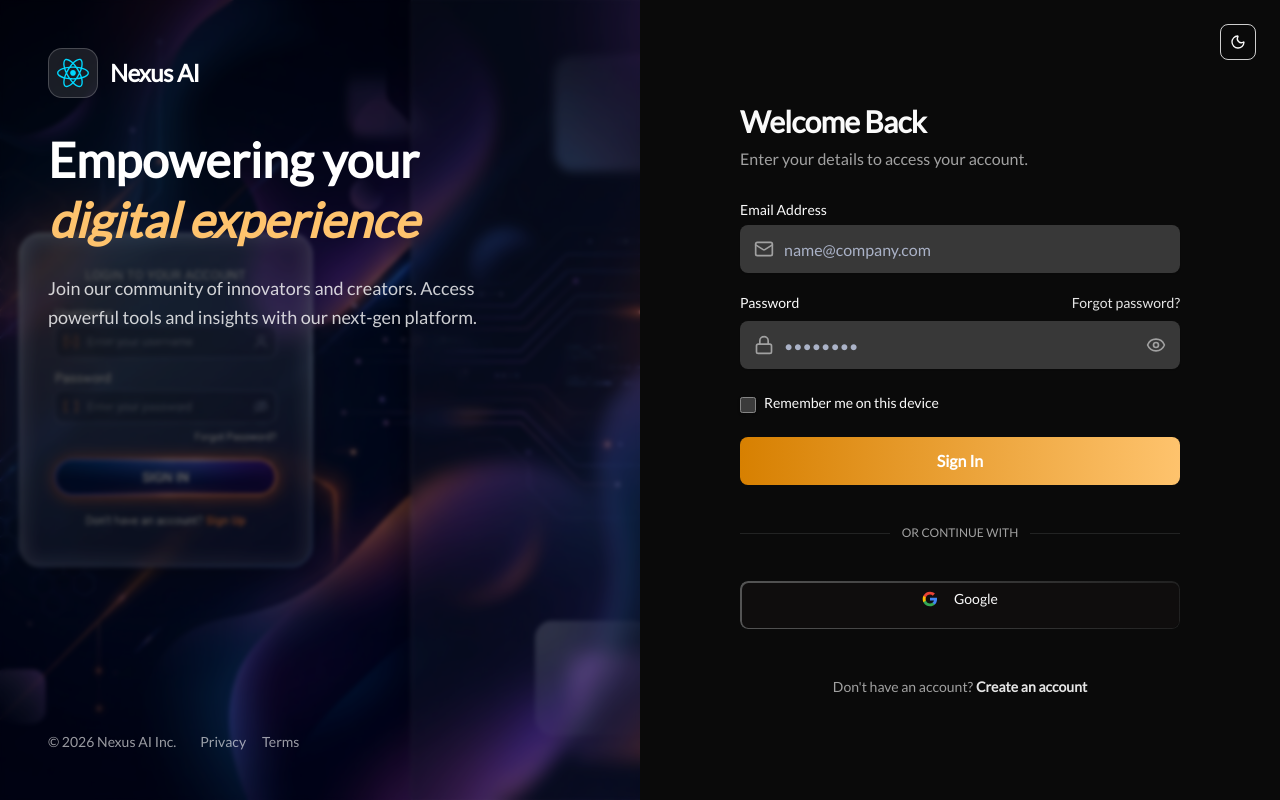
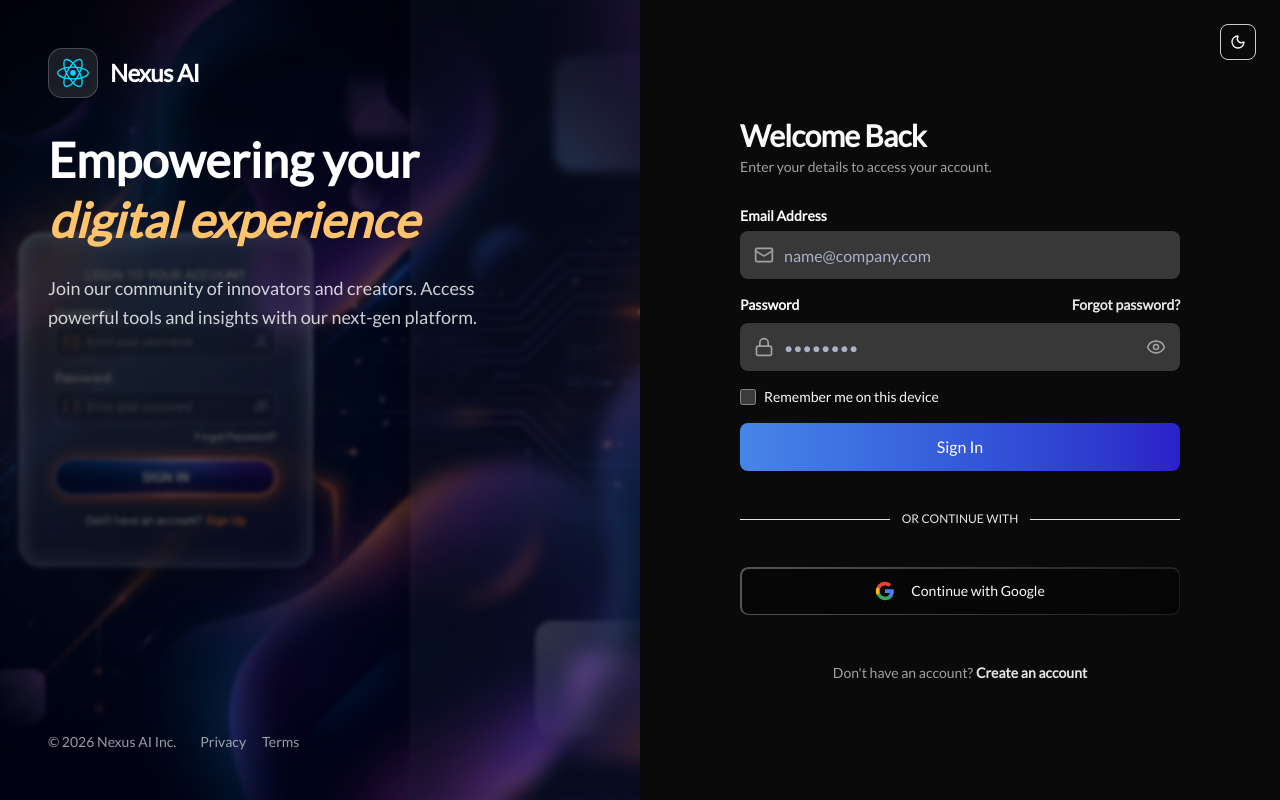
Before and after one commit to Huzaifa-Solutions/React-Boilerplate, a React (Vite) app: page /auth/login in a window 1280 px wide. Built offline with nearby package versions, Linux system fonts and the light colour scheme.

Commit message:
feat: Add initial authentication pages for login, forgot password, and OTP verification, along with global styling.

```diff
--- a/src/Pages/Auth/ForgotPassword.jsx
+++ b/src/Pages/Auth/ForgotPassword.jsx
@@ -45,7 +45,7 @@ const ForgotPassword = () => {
         </p>
       </div>
 
-      <form onSubmit={handleSubmit(onSubmit)} className="space-y-6 pt-4">
+      <form onSubmit={handleSubmit(onSubmit)} className="space-y-6">
         <div className="space-y-2">
           <Label htmlFor="email" className="font-semibold text-foreground/80">
             Email Address
@@ -75,7 +75,7 @@ const ForgotPassword = () => {
 
         <Button
           type="submit"
-          className="w-full h-12 text-base font-semibold primary-gradient hover:opacity-95 shadow-md transition-all active:scale-[0.98]"
+          className="w-full h-12 text-base font-semibold hover:opacity-95 shadow-md active:scale-[0.98] transition-colors duration-300"
           disabled={isLoading}
         >
           {isLoading ? (
--- a/src/Pages/Auth/Login.jsx
+++ b/src/Pages/Auth/Login.jsx
@@ -28,16 +28,18 @@ const Login = () => {
 
   return (
     <div className="space-y-8">
-      <div className="text-center lg:text-left space-y-2">
+      <div className="text-center lg:text-left space-y-1">
         <h2 className="text-3xl font-bold tracking-tight">Welcome Back</h2>
-        <p className="text-muted-foreground">
+        <p className="text-muted-foreground text-sm">
           Enter your details to access your account.
         </p>
       </div>
 
-      <form onSubmit={handleSubmit(onSubmit)} className="space-y-5">
+      <form onSubmit={handleSubmit(onSubmit)} className="space-y-4">
         <div className="space-y-2">
-          <Label htmlFor="email">Email Address</Label>
+          <Label className="font-semibold" htmlFor="email">
+            Email Address
+          </Label>
           <div className="relative">
             <Mail className="absolute left-3.5 top-1/2 -translate-y-1/2 w-5 h-5 text-muted-foreground" />
             <Input
@@ -63,10 +65,12 @@ const Login = () => {
 
         <div className="space-y-2">
           <div className="flex items-center justify-between">
-            <Label htmlFor="password">Password</Label>
+            <Label className="font-semibold" htmlFor="password">
+              Password
+            </Label>
             <Link
               to="/auth/forgot-password"
-              className="text-sm font-medium text-primary hover:text-primary/80 transition-colors"
+              className="text-sm font-semibold text-primary hover:text-primary/80 transition-colors center-underline"
             >
               Forgot password?
             </Link>
@@ -105,11 +109,11 @@ const Login = () => {
           )}
         </div>
 
-        <div className="flex items-center space-x-2 py-1">
+        <div className="flex items-center space-x-2">
           <input
             id="remember"
             type="checkbox"
-            className="mt-1 w-4 h-4 rounded-sm border border-primary shadow transition-colors focus-visible:outline-none focus-visible:ring-1 focus-visible:ring-ring disabled:cursor-not-allowed disabled:opacity-50 data-[state=checked]:bg-primary data-[state=checked]:text-primary-foreground"
+            className="w-4 h-4 rounded-sm border border-primary shadow transition-colors focus-visible:outline-none focus-visible:ring-1 focus-visible:ring-ring disabled:cursor-not-allowed disabled:opacity-50 data-[state=checked]:bg-primary data-[state=checked]:text-primary-foreground accent-[#4885e8]"
             {...register("remember")}
           />
           <Label
@@ -122,7 +126,7 @@ const Login = () => {
 
         <Button
           type="submit"
-          className="w-full h-12 text-base font-semibold primary-gradient hover:opacity-90 transition-opacity"
+          className="w-full h-12 text-base font-medium hover:opacity-90 transition-colors duration-300"
           disabled={isLoading}
         >
           {isLoading ? (
@@ -138,23 +142,23 @@ const Login = () => {
 
       <div className="relative py-2">
         <div className="absolute inset-0 flex items-center">
-          <span className="w-full border-t border-border" />
+          <span className="w-full border-t border-primary" />
         </div>
         <div className="relative flex justify-center text-xs uppercase">
-          <span className="bg-background px-3 text-muted-foreground font-medium">
+          <span className="bg-background px-3 text-primary font-medium">
             Or continue with
           </span>
         </div>
       </div>
 
-      <div className="grid grid-cols-1 gap-4">
-        <div className="new-gradient-border h-12">
+      <div className="grid grid-cols-1 gap-1">
+        <div className="new-gradient-border">
           <Button
             variant="ghost"
-            className="w-full h-[11.2] rounded-xl hover:bg-white/5 font-medium transition-all"
+            className="w-full h-12 rounded-xl hover:shadow-lg hover:bg-white bg-accent dark:bg-dark dark:hover:bg-white/5 font-medium transition-colors duration-300"
             type="button"
           >
-            <svg className="mr-2 h-5 w-5" viewBox="0 0 24 24">
+            <svg className="mr-2 size-5" viewBox="0 0 24 24">
               <path
                 d="M22.56 12.25c0-.78-.07-1.53-.2-2.25H12v4.26h5.92c-.26 1.37-1.04 2.53-2.21 3.31v2.77h3.57c2.08-1.92 3.28-4.74 3.28-8.09z"
                 fill="#4285F4"
@@ -172,7 +176,7 @@ const Login = () => {
                 fill="#EA4335"
               />
             </svg>
-            Google
+            Continue with Google
           </Button>
         </div>
       </div>
--- a/src/Pages/Auth/VerifyOTP.jsx
+++ b/src/Pages/Auth/VerifyOTP.jsx
@@ -65,7 +65,7 @@ const VerifyOTP = () => {
           <p className="text-sm font-semibold text-center lg:text-left text-foreground/70">
             Enter code
           </p>
-          <div className="flex justify-center lg:justify-start">
+          <div className="flex items-center justify-center">
             <InputOTP
               maxLength={6}
               value={otpValue}
@@ -75,27 +75,27 @@ const VerifyOTP = () => {
               <InputOTPGroup className="gap-2 sm:gap-3">
                 <InputOTPSlot
                   index={0}
-                  className="w-12 h-14 sm:w-14 sm:h-16 text-xl font-bold bg-muted/50 border-2 rounded-xl focus:border-primary transition-all shadow-sm"
+                  className="lg:size-14 size-12 text-xl font-bold bg-muted/50 border-2 !rounded-lg focus:border-primary transition-all shadow-sm"
                 />
                 <InputOTPSlot
                   index={1}
-                  className="w-12 h-14 sm:w-14 sm:h-16 text-xl font-bold bg-muted/50 border-2 rounded-xl focus:border-primary transition-all shadow-sm"
+                  className="lg:size-14 size-12 text-xl font-bold bg-muted/50 border-2 rounded-lg focus:border-primary transition-all shadow-sm"
                 />
                 <InputOTPSlot
                   index={2}
-                  className="w-12 h-14 sm:w-14 sm:h-16 text-xl font-bold bg-muted/50 border-2 rounded-xl focus:border-primary transition-all shadow-sm"
+                  className="lg:size-14 size-12 text-xl font-bold bg-muted/50 border-2 rounded-lg focus:border-primary transition-all shadow-sm"
                 />
                 <InputOTPSlot
                   index={3}
-                  className="w-12 h-14 sm:w-14 sm:h-16 text-xl font-bold bg-muted/50 border-2 rounded-xl focus:border-primary transition-all shadow-sm"
+                  className="lg:size-14 size-12 text-xl font-bold bg-muted/50 border-2 rounded-lg focus:border-primary transition-all shadow-sm"
                 />
                 <InputOTPSlot
                   index={4}
-                  className="w-12 h-14 sm:w-14 sm:h-16 text-xl font-bold bg-muted/50 border-2 rounded-xl focus:border-primary transition-all shadow-sm"
+                  className="lg:size-14 size-12 text-xl font-bold bg-muted/50 border-2 rounded-lg focus:border-primary transition-all shadow-sm"
                 />
                 <InputOTPSlot
                   index={5}
-                  className="w-12 h-14 sm:w-14 sm:h-16 text-xl font-bold bg-muted/50 border-2 rounded-xl focus:border-primary transition-all shadow-sm"
+                  className="lg:size-14 size-12 text-xl font-bold bg-muted/50 border-2 !rounded-lg focus:border-primary transition-all shadow-sm"
                 />
               </InputOTPGroup>
             </InputOTP>
@@ -124,7 +124,7 @@ const VerifyOTP = () => {
           <button
             onClick={handleResend}
             disabled={timer > 0}
-            className={`font-semibold inline-flex items-center gap-1.5 transition-colors ${timer > 0 ? "text-muted-foreground/50 cursor-not-allowed" : "text-primary hover:text-primary/80"}`}
+            className={`font-semibold inline-flex items-center gap-0.5 transition-colors ${timer > 0 ? "text-muted-foreground/50 cursor-not-allowed" : "text-primary hover:text-primary/80"}`}
           >
             {timer > 0 ? (
               `Resend code in ${timer}s`
--- a/src/index.css
+++ b/src/index.css
@@ -31,7 +31,7 @@
 }
 
 .primary-gradient {
-  background: linear-gradient(to left, #fec36d, #d78001);
+  background: linear-gradient(to left, #4885e8, #2c20c9);
 }
 
 .new-gradient-border {
@@ -67,7 +67,7 @@
   inset: 0;
   padding: 1.5px;
   border-radius: 10px;
-  background: linear-gradient(90deg, #fec36d, #d78001);
+  background: linear-gradient(90deg, #4885e8, #2c20c9);
   -webkit-mask:
     linear-gradient(#fff 0 0) content-box,
     linear-gradient(#fff 0 0);
@@ -87,8 +87,8 @@
   bottom: -2px;
   left: 50%;
   width: 0;
-  height: 1px;
-  background-color: #d78001;
+  height: 2px;
+  background-color: #4885e8;
   transition: all 0.3s ease-in-out;
   transform: translateX(-50%);
 }
```
